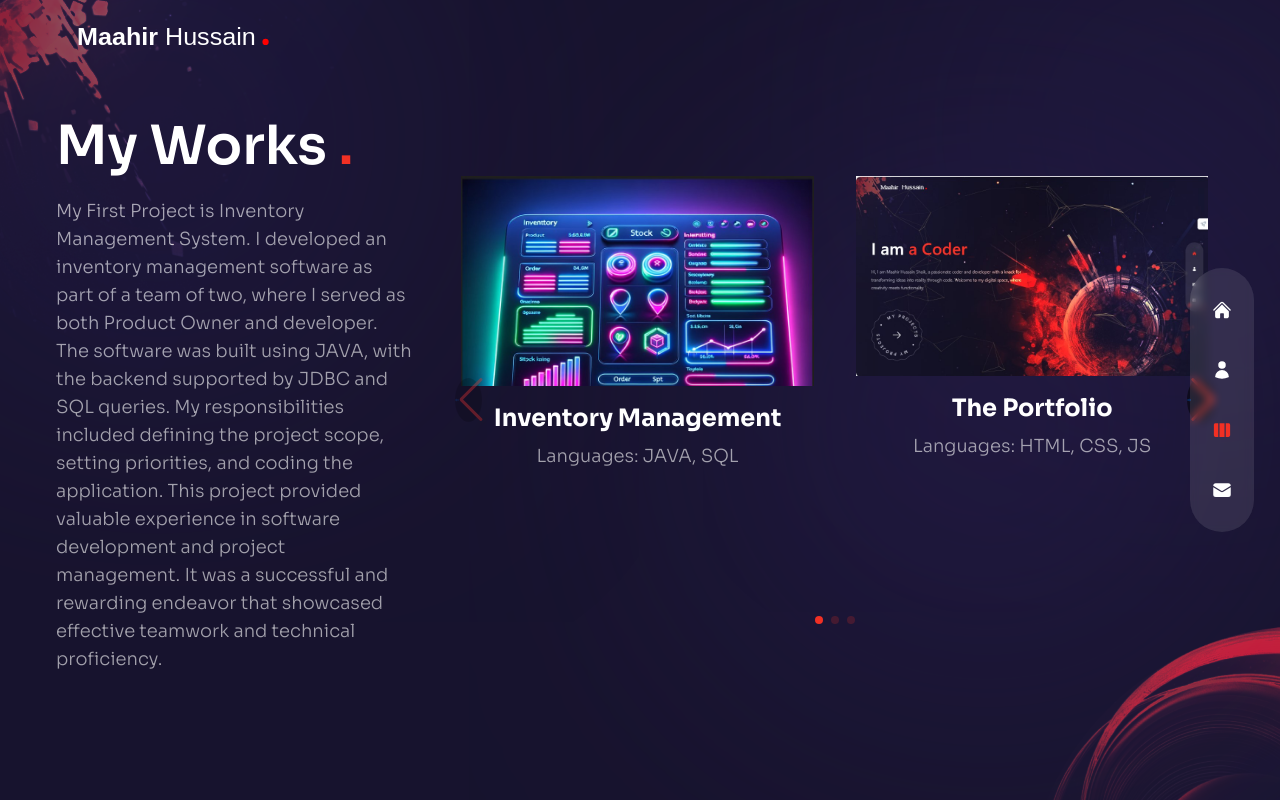
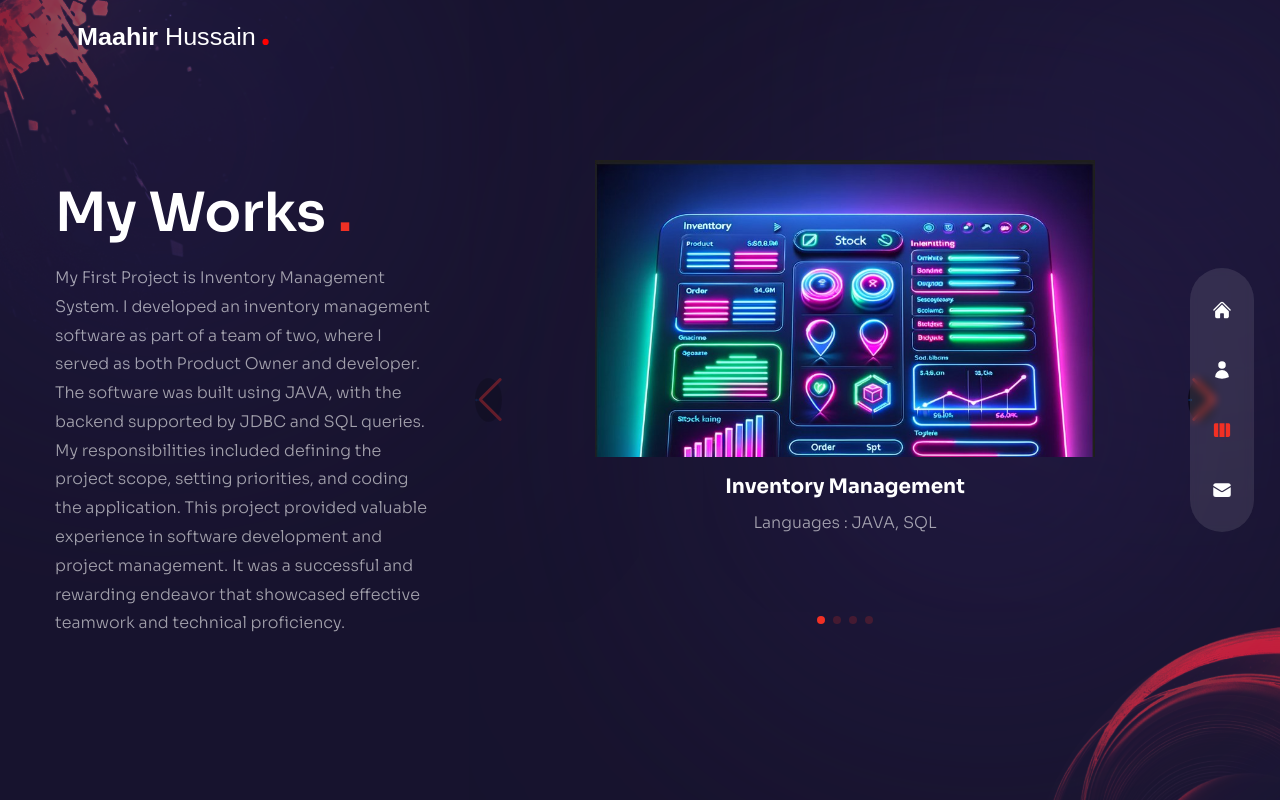
Before and after one commit to MaahirHussainShaik/maahirsportfolio, a Next.js app: page /work in a window 1280 px wide. Built offline with nearby package versions, Linux system fonts and the light colour scheme.

Commit message:
Work page
Reverting back my changes

```diff
--- a/components/WorkSlider.js
+++ b/components/WorkSlider.js
@@ -10,7 +10,7 @@ const workSlider = {
   slides: [
     {
       title: 'Inventory Management',
-      description: 'Languages: JAVA, SQL',
+      description: 'Languages : JAVA, SQL',
       path: '/Invent.jpg',
       url: 'https://github.com/Animeboynz/Software-Construction-Assessment-2.git'
     },
@@ -37,45 +37,30 @@ const workSlider = {
 
 const WorkSlider = ({ setActiveSlide }) => {
   return (
-    <div className="relative w-full mx-auto">
+    <div className="relative">
       <Swiper
         spaceBetween={10}
-        pagination={{ clickable: true }}
+        pagination={{
+          clickable: true,
+        }}
         navigation={{
           nextEl: '.swiper-button-next',
           prevEl: '.swiper-button-prev',
         }}
         modules={[Pagination, Navigation]}
         onSlideChange={(swiper) => setActiveSlide(swiper.activeIndex)}
-        className="w-full h-auto min-h-[280px] sm:min-h-[340px] md:min-h-[480px]"
-        breakpoints={{
-          0: { slidesPerView: 1 },
-          640: { slidesPerView: 1 },
-          1024: { slidesPerView: 2 },
-        }}
+        className="h-[280px] sm:h-[480px]"
       >
         {workSlider.slides.map((slide, index) => (
-          <SwiperSlide key={index} className="flex justify-center">
-            <a
-              href={slide.url}
-              target="_blank"
-              rel="noopener noreferrer"
-              className="relative rounded-lg overflow-hidden flex flex-col items-center justify-center group w-full max-w-[400px] mx-auto p-4"
-            >
-              <div className="relative w-full overflow-hidden">
-                <Image
-                  src={slide.path}
-                  width={500}
-                  height={300}
-                  alt={slide.title || 'Project image'}
-                  draggable="false"
-                  className="w-full h-auto object-cover"
-                />
-                <div className="absolute inset-0 bg-gradient-to-l from-transparent via-[#e838cc] to-[#4a22bd] opacity-0 group-hover:opacity-80 transition-all duration-700"></div>
+          <SwiperSlide key={index}>
+            <a href={slide.url} target="_blank" rel="noopener noreferrer" className='relative rounded-lg overflow-hidden flex flex-col items-center justify-center group'>
+              <div className='relative overflow-hidden'>
+                <Image src={slide.path} width={500} height={300} alt={slide.title || 'Image description'} draggable="false" />
+                <div className='absolute inset-0 bg-gradient-to-l from-transparent via-[#e838cc] to-[#4a22bd] opacity-0 group-hover:opacity-80 transition-all duration-700'></div>
               </div>
-              <div className="mt-4 text-center">
-                <h3 className="text-lg sm:text-xl md:text-2xl font-bold">{slide.title}</h3>
-                <p className="mt-2 text-sm sm:text-base md:text-lg">{slide.description}</p>
+              <div className='mt-4 text-center'>
+                <h3 className='text-xl font-bold'>{slide.title}</h3>
+                <p className='mt-2'>{slide.description}</p>
               </div>
             </a>
           </SwiperSlide>
--- a/pages/work/index.js
+++ b/pages/work/index.js
@@ -1,26 +1,29 @@
+// Components
 import { useState } from 'react';
 import WorkSlider from '../../components/WorkSlider';
 import Circles from '../../components/Circles';
+
+// Framer Motion
 import { motion } from 'framer-motion';
 import { fadeIn } from '../../variants';
 
 const workSlider = {
   slides: [
     {
-      title: 'Inventory Management',
-      description: 'My First Project is Inventory Management System. I developed an inventory management software as part of a team of two, where I served as both Product Owner and developer. The software was built using JAVA, with the backend supported by JDBC and SQL queries. My responsibilities included defining the project scope, setting priorities, and coding the application. This project provided valuable experience in software development and project management. It was a successful and rewarding endeavor that showcased effective teamwork and technical proficiency.',
+      title: 'Project 1',
+      description: 'My First Project is Inventory Management System. I developed an inventory management software as part of a team of two, where I served as both Product Owner and developer. The software was built using JAVA, with the backend supported by JDBC and SQL queries. My responsibilities included defining the project scope, setting priorities, and coding the application. This project provided valuable experience in software development and project management. It was a successful and rewarding endeavor that showcased effective teamwork and technical proficiency. ',
     },
     {
-      title: 'Portfolio Website',
-      description: 'My Second Project is this Portfolio Website. I created a personal portfolio to showcase my talents and projects. I developed it using React and Tailwind CSS, focusing on a clean, modern design. This project allowed me to demonstrate my skills in frontend development and UI design. The portfolio includes various sections highlighting my work and skills. It was a solo effort that helped me refine my abilities and present my professional profile effectively.',
+      title: 'Project 2',
+      description: 'My Second Project is PortFolio Website. I created a personal portfolio to showcase my talents and projects. I developed it using React and Tailwind CSS, focusing on a clean, modern design. This project allowed me to demonstrate my skills in frontend development and UI design. The portfolio includes various sections highlighting my work and skills. It was a solo effort that helped me refine my abilities and present my professional profile effectively.',
     },
     {
-      title: 'Beneath the Waves',
+      title: 'Project 3',
       description: 'My third major Project is a Game called Beneath the Waves. I co-developed an immersive underwater game in Unity using C#, leading a talented team of five as both Scrum Master and Primary coder. The game features stunning underwater environment, multiplayer mode and engaging gameplay mechanics, showcasing our collaborative effort and technical expertise. Dive into a world of aquatic adventure, brought to life through teamwork and innovation.',
     },
     {
-      title: 'SPEED System',
-      description: 'In this project, I collaborated within a cross-functional team to develop a SPEED system, where I played the role of backend developer and tester. This is a website to fetch, post articles or books relating to Software Practices. Following Agile methodologies, we utilized Trello for sprint planning, task management, and tracking project progress. My role focused on building the backend infrastructure, where I developed RESTful API endpoints to perform CRUD operations with a MongoDB database. To ensure high code quality and reliability, I implemented automated testing pipelines using Jest and integrated CI/CD workflows via GitHub Actions to automate testing and deployment processes. This project enhanced my skills in backend development, teamwork, and modern DevOps practices.',
+      title: 'Project 4',
+      description: 'In this project, I collaborated within a cross-functional team to develop a SPEED system, where I played the role of backend developer and tester. This is a website, to fetch, post articles or books relating to Software Practices.  Following Agile methodologies,  we utilized Trello for sprint planning, task management, and tracking project progress. My role focused on building the backend infrastructure, where I developed RESTful API endpoints to perform CRUD operations with a MongoDB database. To ensure high code quality and reliability, I implemented automated testing pipelines using Jest and integrated CI/CD workflows via GitHub Actions to automate testing and deployment processes. This project enhanced my skills in backend development, teamwork, and modern DevOps practices.',
     },
   ],
 };
@@ -29,38 +32,37 @@ const Work = () => {
   const [activeSlide, setActiveSlide] = useState(0);
 
   return (
-    <div className="min-h-screen bg-primary/30 py-12 flex items-center">
+    <div className='h-full bg-primary/30 py-36 flex items-center'>
       <Circles />
-      <div className="container mx-auto px-4">
-        <div className="flex flex-col gap-y-8 xl:flex-row xl:gap-x-8 items-center justify-center">
-          {/* Text Section */}
-          <div className="text-center xl:text-left flex flex-col w-full max-w-[400px] mx-auto xl:mx-0 xl:w-1/3 mb-8 xl:mb-0">
+      <div className='container mx-auto'>
+        <div className='flex flex-col xl:flex-row gap-x-8 items-center justify-center'>
+          <div className='text-center xl:text-left flex xl:w-[30vw] flex-col mb-4 xl:mb-0'>
             <motion.h2
               variants={fadeIn('up', 0.2)}
-              initial="hidden"
-              animate="show"
-              exit="hidden"
-              className="h2"
+              initial='hidden'
+              animate='show'
+              exit='hidden'
+              className='h2 xl:mt-8'
             >
-              My Works <span className="text-accent">.</span>
+              My Works <span className='text-accent'>.</span>
             </motion.h2>
             <motion.p
               variants={fadeIn('up', 0.4)}
-              initial="hidden"
-              animate="show"
-              exit="hidden"
-              className="mb-4 text-sm sm:text-base md:text-lg"
+              initial='hidden'
+              animate='show'
+              exit='hidden'
+              className='mb-4 max-w-[400px] mx-auto xl:mx-0'
             >
               {workSlider.slides[activeSlide].description}
             </motion.p>
           </div>
-          {/* Slider Section */}
+          {/* Slider */}
           <motion.div
             variants={fadeIn('down', 0.6)}
-            initial="hidden"
-            animate="show"
-            exit="hidden"
-            className="w-full xl:w-2/3"
+            initial='hidden'
+            animate='show'
+            exit='hidden'
+            className='w-full xl:max-w-[65%]'
           >
             <WorkSlider setActiveSlide={setActiveSlide} />
           </motion.div>
```
